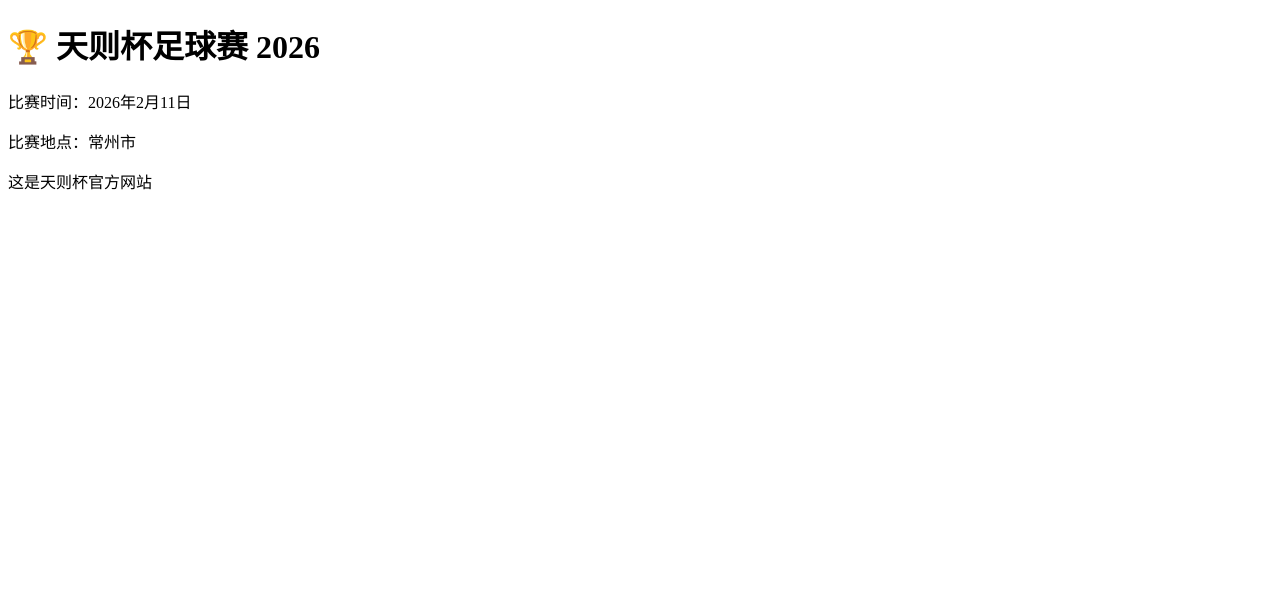
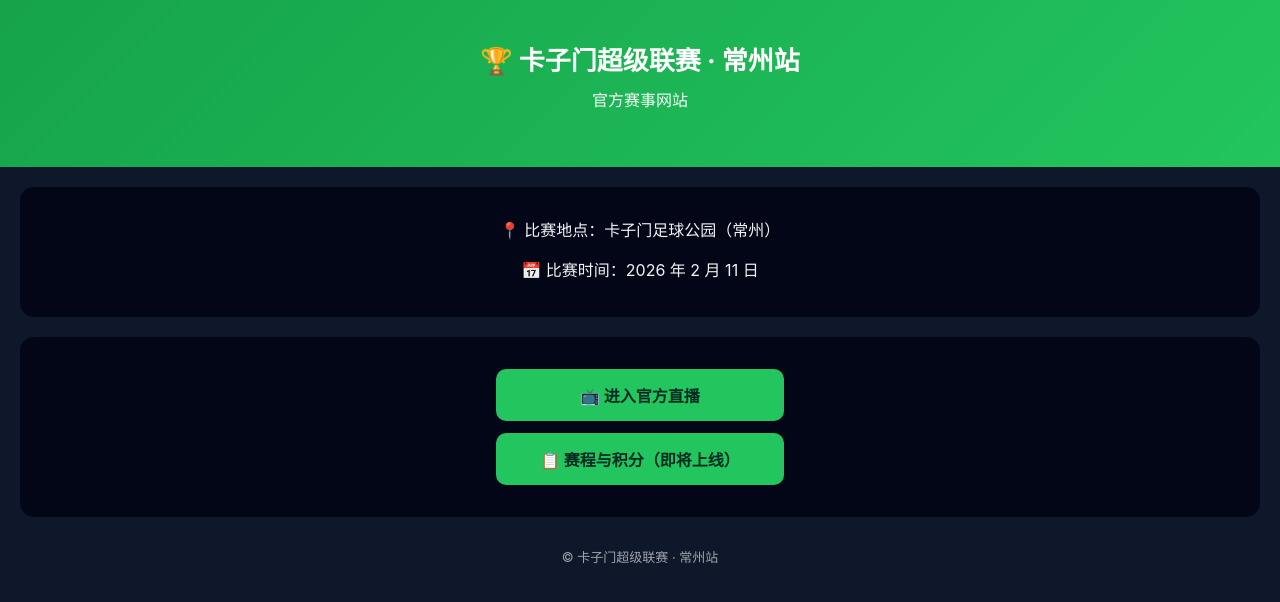
Before and after one commit to hothaoxrxah8844-star/tianze-cup, a plain HTML site: page index.html in a window 1280 px wide. Drawn offline with Linux system fonts and the light colour scheme.

Commit message:
Update index.html for 卡子门超级联赛 event

```diff
--- a/index.html
+++ b/index.html
@@ -1,13 +1,75 @@
 <!DOCTYPE html>
 <html lang="zh-CN">
 <head>
-  <meta charset="UTF-8">
-  <title>天则杯足球赛</title>
+  <meta charset="UTF-8" />
+  <meta name="viewport" content="width=device-width, initial-scale=1.0" />
+  <title>卡子门超级联赛 · 常州站</title>
+  <style>
+    body {
+      margin: 0;
+      font-family: -apple-system, BlinkMacSystemFont, "Segoe UI", Roboto;
+      background: #0f172a;
+      color: #ffffff;
+      text-align: center;
+    }
+    header {
+      padding: 40px 20px;
+      background: linear-gradient(135deg, #16a34a, #22c55e);
+    }
+    h1 {
+      margin: 0;
+      font-size: 26px;
+    }
+    p {
+      margin-top: 10px;
+      font-size: 16px;
+      opacity: 0.95;
+    }
+    .card {
+      background: #020617;
+      margin: 20px;
+      padding: 20px;
+      border-radius: 14px;
+    }
+    .btn {
+      display: block;
+      margin: 12px auto;
+      padding: 14px;
+      max-width: 260px;
+      background: #22c55e;
+      color: #022c22;
+      text-decoration: none;
+      font-weight: bold;
+      border-radius: 10px;
+    }
+    footer {
+      margin: 30px 0;
+      font-size: 13px;
+      opacity: 0.6;
+    }
+  </style>
 </head>
+
 <body>
-  <h1>🏆 天则杯足球赛 2026</h1>
-  <p>比赛时间：2026年2月11日</p>
-  <p>比赛地点：常州市</p>
-  <p>这是天则杯官方网站</p>
+
+  <header>
+    <h1>🏆 卡子门超级联赛 · 常州站</h1>
+    <p>官方赛事网站</p>
+  </header>
+
+  <div class="card">
+    <p>📍 比赛地点：卡子门足球公园（常州）</p>
+    <p>📅 比赛时间：2026 年 2 月 11 日</p>
+  </div>
+
+  <div class="card">
+    <a class="btn" href="live.html">📺 进入官方直播</a>
+    <a class="btn" href="#">📋 赛程与积分（即将上线）</a>
+  </div>
+
+  <footer>
+    © 卡子门超级联赛 · 常州站
+  </footer>
+
 </body>
 </html>
```
